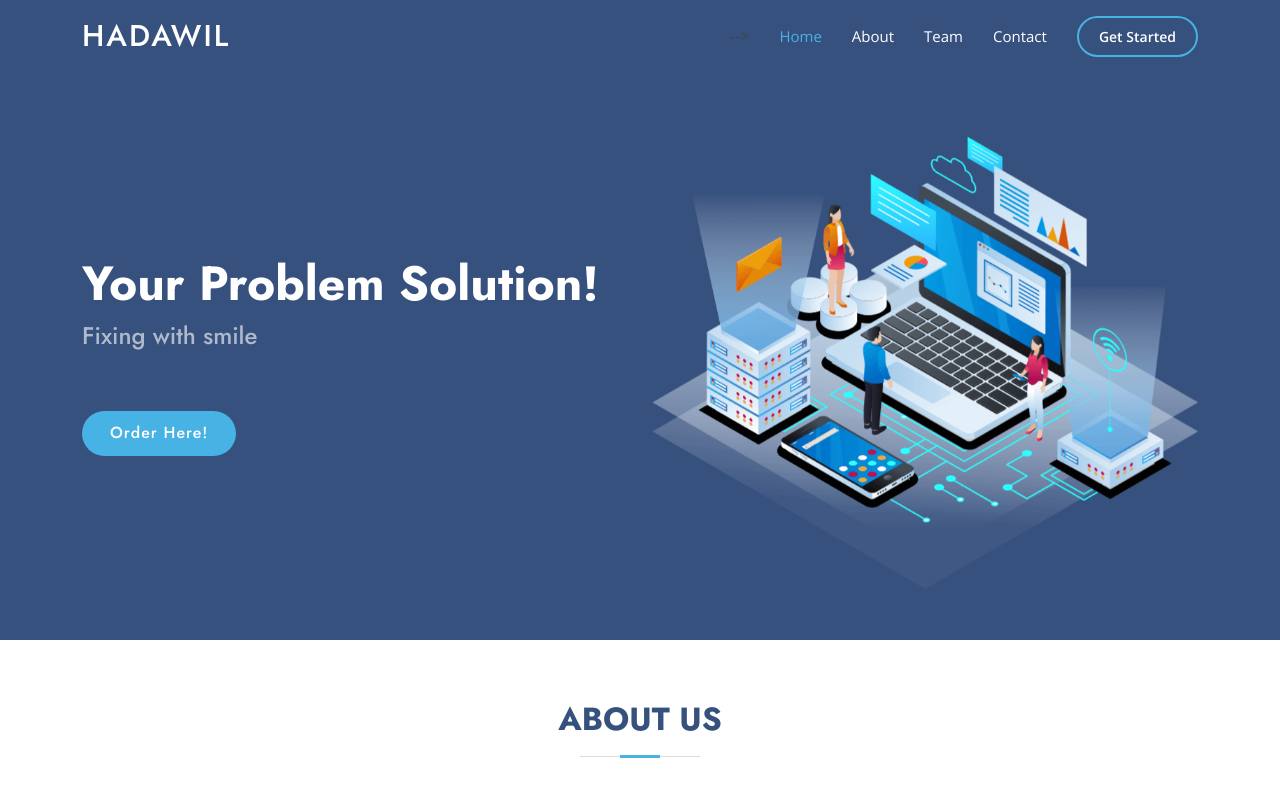
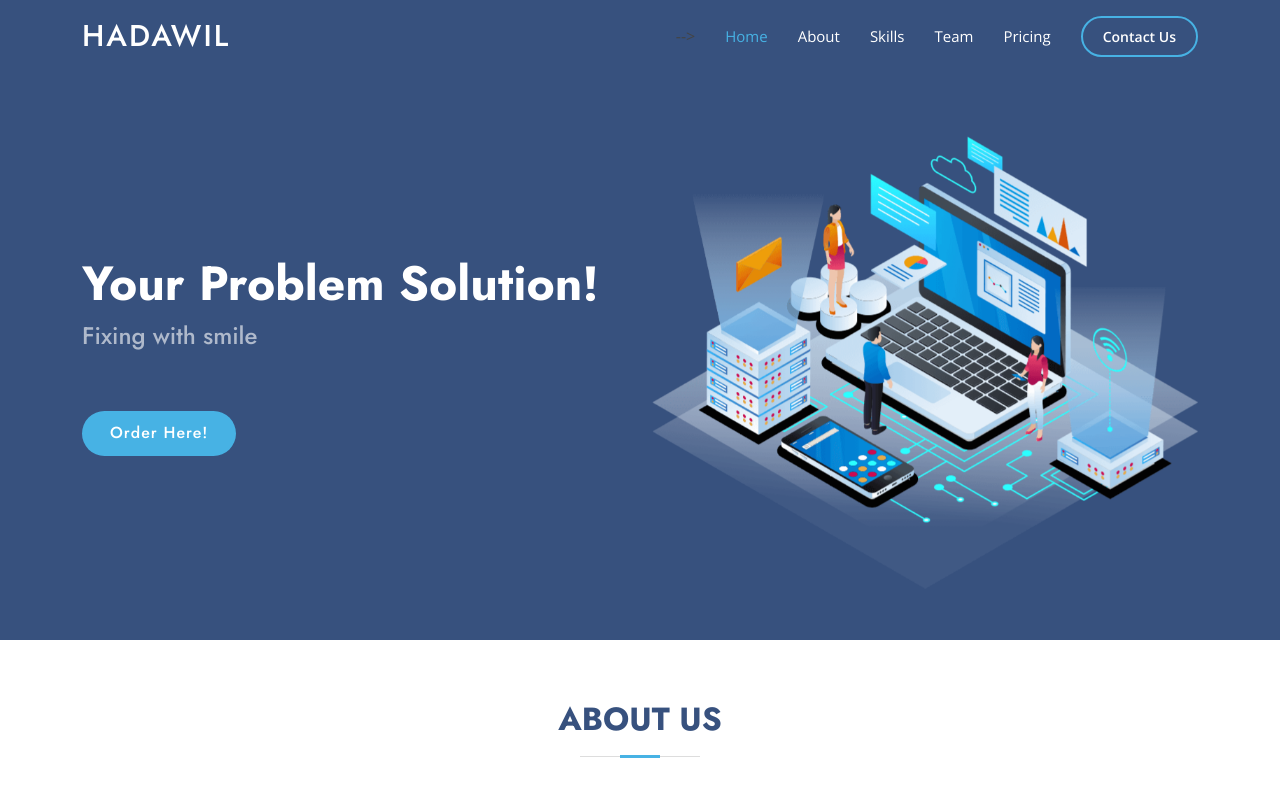
Before and after one commit to daniharmade/hadawilITE, a plain HTML site: page index.html in a window 1280 px wide. Shown: the top 800 px of the page. Drawn offline with nearby package versions, Linux system fonts and the light colour scheme.

Commit message:
Mengubah navbar menjadi sesuai dengan setiap section

```diff
--- a/index.html
+++ b/index.html
@@ -57,10 +57,11 @@
           <ul>
             <li><a class="nav-link scrollto active" href="#hero">Home</a></li>
             <li><a class="nav-link scrollto" href="#about">About</a></li>
+            <li><a class="nav-link scrollto" href="#skills">Skills</a></li>
             <li><a class="nav-link scrollto" href="#team">Team</a></li>
-            <li><a class="nav-link scrollto" href="#contact">Contact</a></li>
+            <li><a class="nav-link scrollto" href="#pricing">Pricing</a></li>
             <li>
-              <a class="getstarted scrollto" href="#pricing">Get Started</a>
+              <a class="getstarted scrollto" href="#contact">Contact Us</a>
             </li>
           </ul>
           <i class="bi bi-list mobile-nav-toggle"></i>
```
